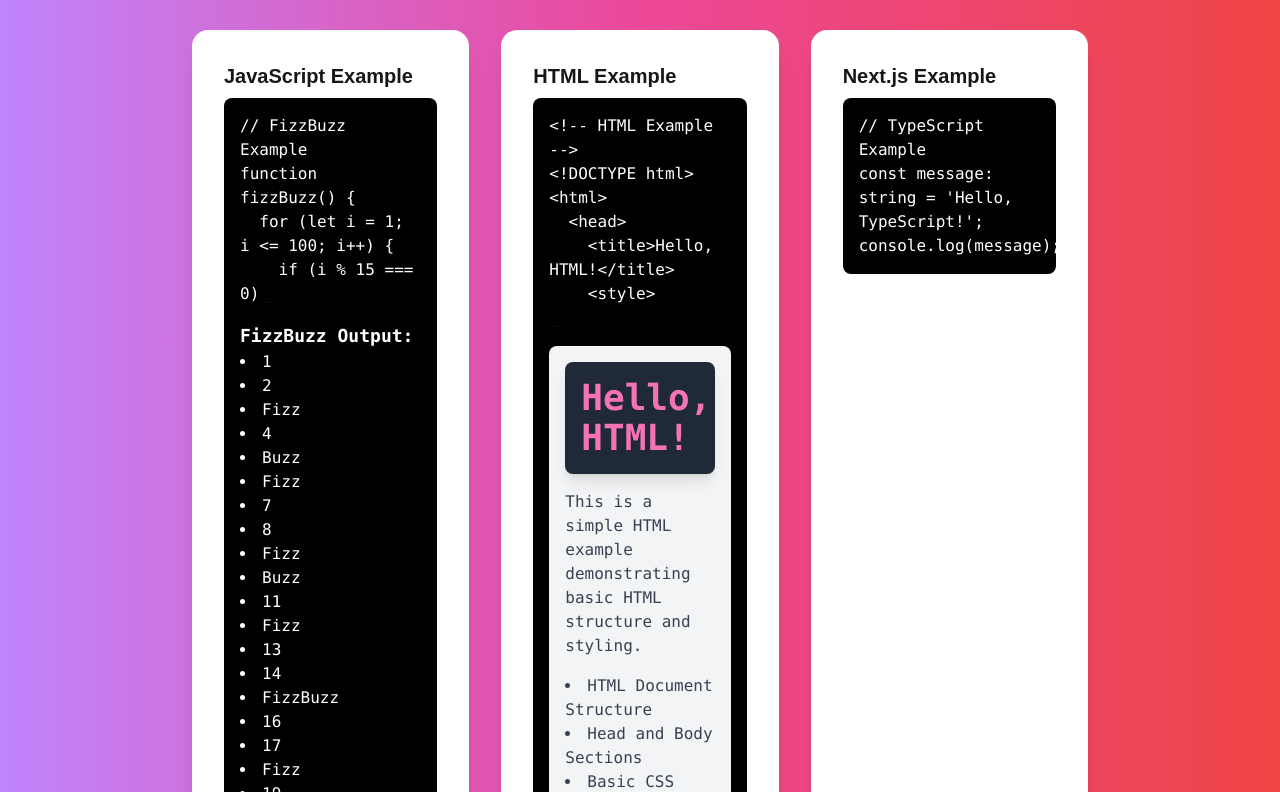
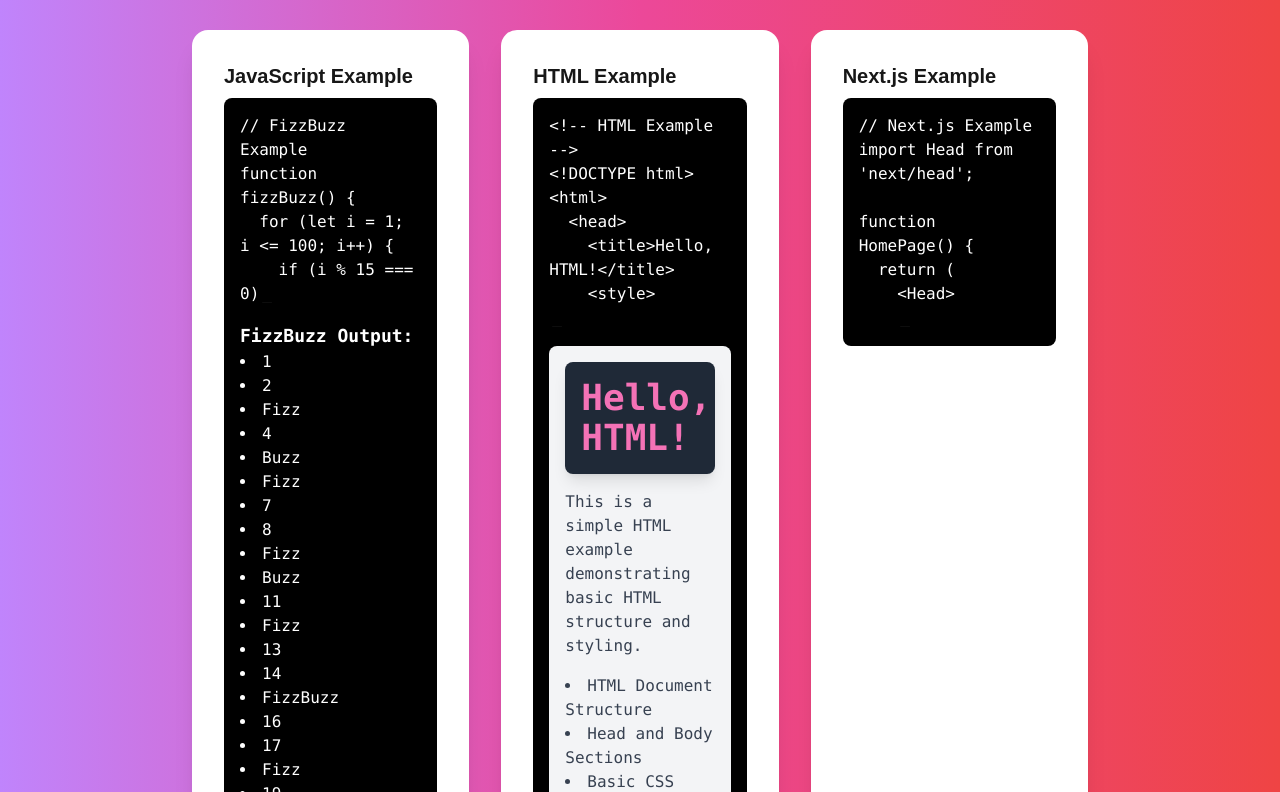
Before and after one commit to nicky-mc/typescript-demo, a Next.js app: page / in a window 1280 px wide. Shown: the part 1188-1980 px from the top of the page. Built offline with nearby package versions, Linux system fonts and the light colour scheme.

Commit message:
tweaks to layout

```diff
--- a/src/app/components/NextJSExample.tsx
+++ b/src/app/components/NextJSExample.tsx
@@ -1,13 +1,13 @@
 import React from 'react';
 import { Typewriter } from 'react-simple-typewriter';
 
-const TypeScriptExample: React.FC = () => {
+const NextJSExample: React.FC = () => {
   return (
     <div className="bg-black p-4 rounded-lg text-white font-mono">
       <pre className="whitespace-pre-wrap">
         <code>
           <Typewriter
-            words={[`// TypeScript Example\nconst message: string = 'Hello, TypeScript!';\nconsole.log(message);`]}
+            words={[`// Next.js Example\nimport Head from 'next/head';\n\nfunction HomePage() {\n  return (\n    <Head>\n      <title>My Next.js App</title>\n    </Head>\n  );\n}\n\nexport default HomePage;`]}
             loop={false}
             cursor
             cursorStyle='_'
@@ -21,4 +21,4 @@
   );
 };
 
-export default TypeScriptExample;
+export default NextJSExample;
--- a/src/app/components/TypescriptExample.tsx
+++ b/src/app/components/TypescriptExample.tsx
@@ -1,13 +1,13 @@
 import React from 'react';
 import { Typewriter } from 'react-simple-typewriter';
 
-const NextJSExample: React.FC = () => {
+const TypeScriptExample: React.FC = () => {
   return (
     <div className="bg-black p-4 rounded-lg text-white font-mono">
       <pre className="whitespace-pre-wrap">
         <code>
           <Typewriter
-            words={[`// Next.js Example\nimport Head from 'next/head';\n\nfunction HomePage() {\n  return (\n    <Head>\n      <title>My Next.js App</title>\n    </Head>\n  );\n}\n\nexport default HomePage;`]}
+            words={[`// TypeScript Example\nconst message: string = 'Hello, TypeScript!';\nconsole.log(message);`]}
             loop={false}
             cursor
             cursorStyle='_'
@@ -21,4 +21,4 @@
   );
 };
 
-export default NextJSExample;
+export default TypeScriptExample;
```
